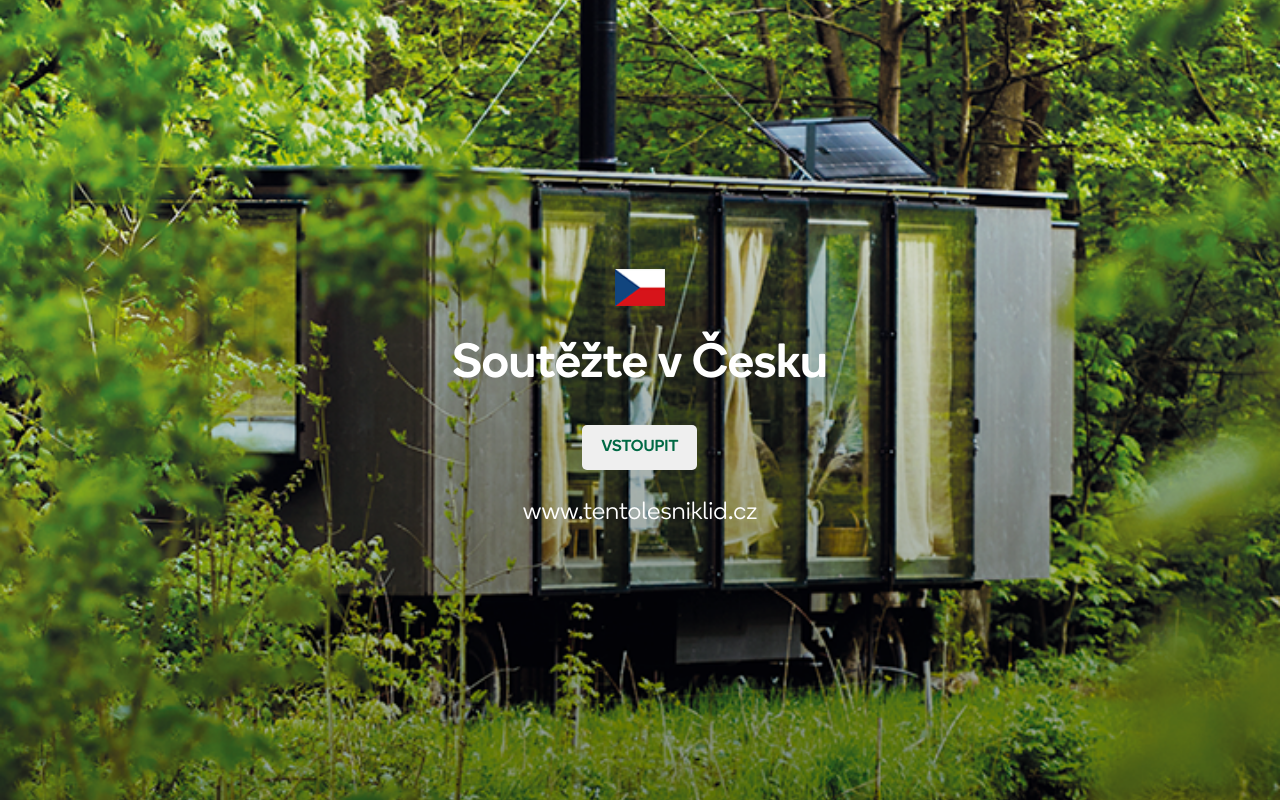
After one commit to panravil/tento_projekt, a PHP site: page /html/page-cz.html in a window 1280 px wide. The commit adds this page. Run offline with PHP 8.4, Linux system fonts and the light colour scheme.

Commit message:
page-cz and page-sk

```diff
--- a/html/assets/css/style.css
+++ b/html/assets/css/style.css
@@ -745,6 +745,56 @@ tr td:nth-child(1){
     display: block;
 }
 
+.page-cz{
+    width: 100%;
+    position: relative;
+    height: auto;
+    background-image: url(../images/Rectangle\ 2.png);
+    height: 100vh;
+    background-attachment: fixed;
+    background-repeat: no-repeat;
+    background-size: cover;
+    background-position: center;
+    display: flex;
+    justify-content: center;
+    align-items: center;
+}
+
+.cz-title{
+    font-family: 'Boing-Medium', sans-serif;
+    font-size: 48px;
+    color: white;
+    margin-bottom: 25px;
+}
+.flag{
+    display: flex;
+    justify-content: center;
+    margin-bottom: 25px;
+}
+.flag img{
+    width: 50px;
+    height: 37px;
+}
+.cz-btn{
+    width: 115px;
+    height: 45px;
+    border-radius: 5px;
+    border: none;
+    margin-bottom: 25px;
+    font-family: 'Boing-Medium', sans-serif;
+    font-size: 16px;
+    color: #006944;
+    text-transform: uppercase;
+}
+.cz-content{
+    text-align: center;
+}
+.cz-contact{
+    font-family: 'Boing-Light', sans-serif;
+    font-size: 25px;
+    color: white;
+}
+
 @media only screen and (max-width: 1440px) {
     .banner-img{
         min-height: 635px;
@@ -1225,4 +1275,20 @@ tr td:nth-child(1){
     .mobile-menu{
         top: 64px;
     }
+    .flag img{
+        width: 40px;
+        height: 30px;
+    }
+    .cz-title{
+        font-size: 32px;
+    }
+    .cz-contact{
+        font-size: 16px;
+    }
+    .cz-btn{
+        width: 102px;
+        height: 37px;
+        font-size: 14.5px;
+    }
+
 }
--- /dev/null
+++ b/html/page-cz.html
@@ -0,0 +1,37 @@
+<!DOCTYPE html>
+<html>
+
+<html lang="cz">
+<head>
+    <meta charset="UTF-8">
+    <meta name="viewport" content="width=device-width, initial-scale=1">
+    <!-- Internal Stylesheet -->
+        <link href="./assets/css/style.css" rel="stylesheet" type="text/css">
+        <link href="./assets/css/font.css" rel="stylesheet" type="text/css">
+        <link href="./assets/css/plugin.css" rel="stylesheet" type="text/css">
+
+        <!-- External Stylesheet -->
+        <link href="https://cdn.jsdelivr.net/npm/bootstrap@5.1.0/dist/css/bootstrap.min.css" rel="stylesheet" integrity="sha384-KyZXEAg3QhqLMpG8r+8fhAXLRk2vvoC2f3B09zVXn8CA5QIVfZOJ3BCsw2P0p/We" crossorigin="anonymous">
+
+        <!-- External Script -->
+        <script src="./assets/js/wow.min.js"></script>
+        <script type="text/javascript" src="https://ajax.googleapis.com/ajax/libs/jquery/3.4.1/jquery.min.js"></script>
+	    <script src="https://cdn.jsdelivr.net/npm/bootstrap@5.1.0/dist/js/bootstrap.bundle.min.js" integrity="sha384-U1DAWAznBHeqEIlVSCgzq+c9gqGAJn5c/t99JyeKa9xxaYpSvHU5awsuZVVFIhvj" crossorigin="anonymous"></script>
+
+        <meta name="viewport" content="width=device-width, initial-scale=1">
+        <link rel="stylesheet" href="https://maxcdn.bootstrapcdn.com/bootstrap/3.4.1/css/bootstrap.min.css">
+        <script src="https://ajax.googleapis.com/ajax/libs/jquery/3.5.1/jquery.min.js"></script>
+        <script src="https://maxcdn.bootstrapcdn.com/bootstrap/3.4.1/js/bootstrap.min.js"></script>
+    </head>
+    <body>
+        <main class="page-cz">
+            <div class="cz-content">
+                <div class="flag"><img src="./assets/images/Cz Flag.png"></div>
+                <div class="cz-title">Soutěžte v Česku</div>
+                <button class="cz-btn">VSTOUPIT</button>
+                <div class="cz-contact">www.tentolesniklid.cz</div>
+            </div>
+        </main>
+    </body>
+</html>
+</html>
```
Also changed, not shown: html/page-sk.html (added, +37 -0 lines), html/assets/images/Cz Flag.png (added), html/assets/images/Rectangle .png (added), html/assets/images/Rectangle 2.png (added), html/assets/images/SK_Flag.png (added), 1 other file.
